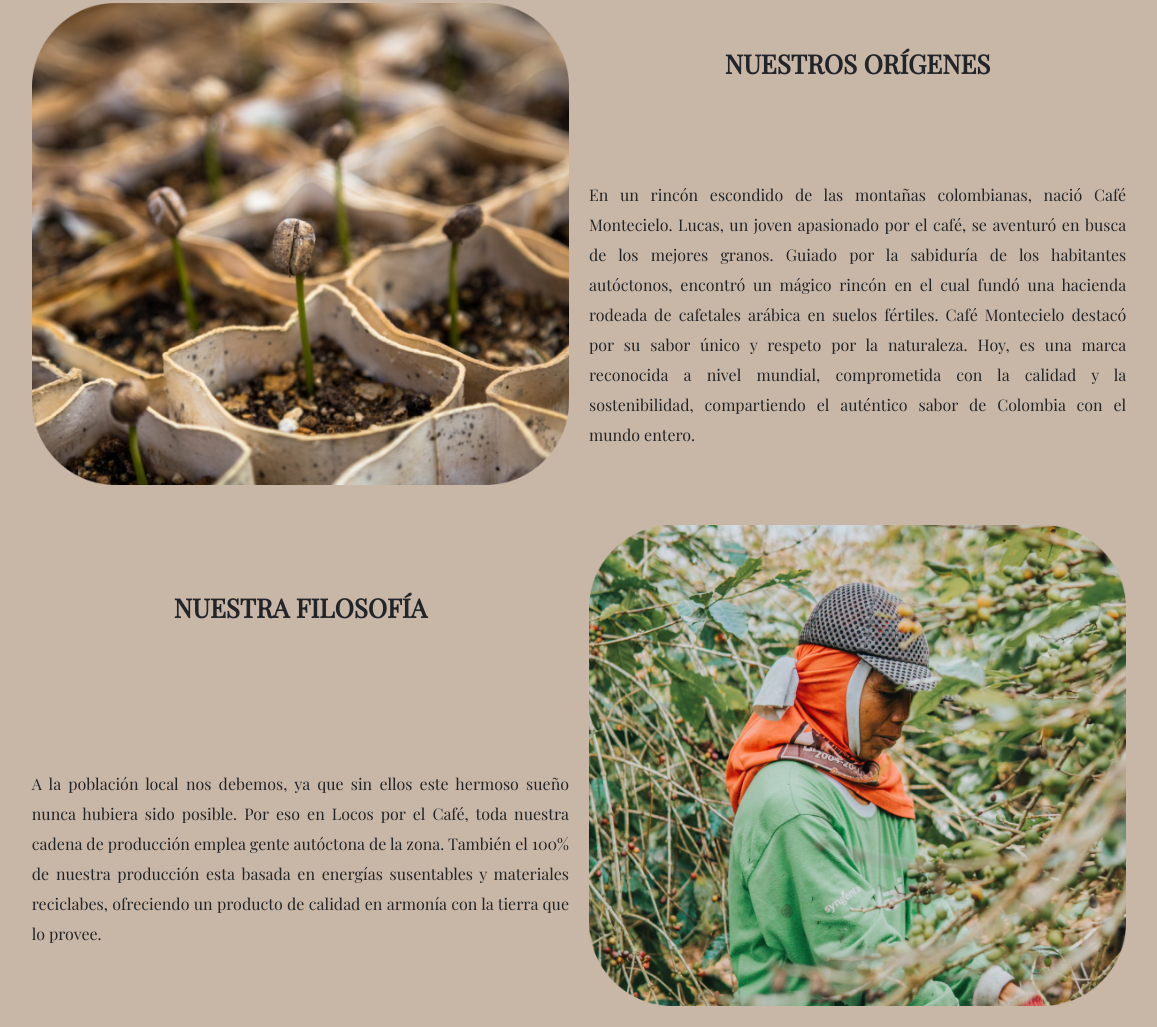
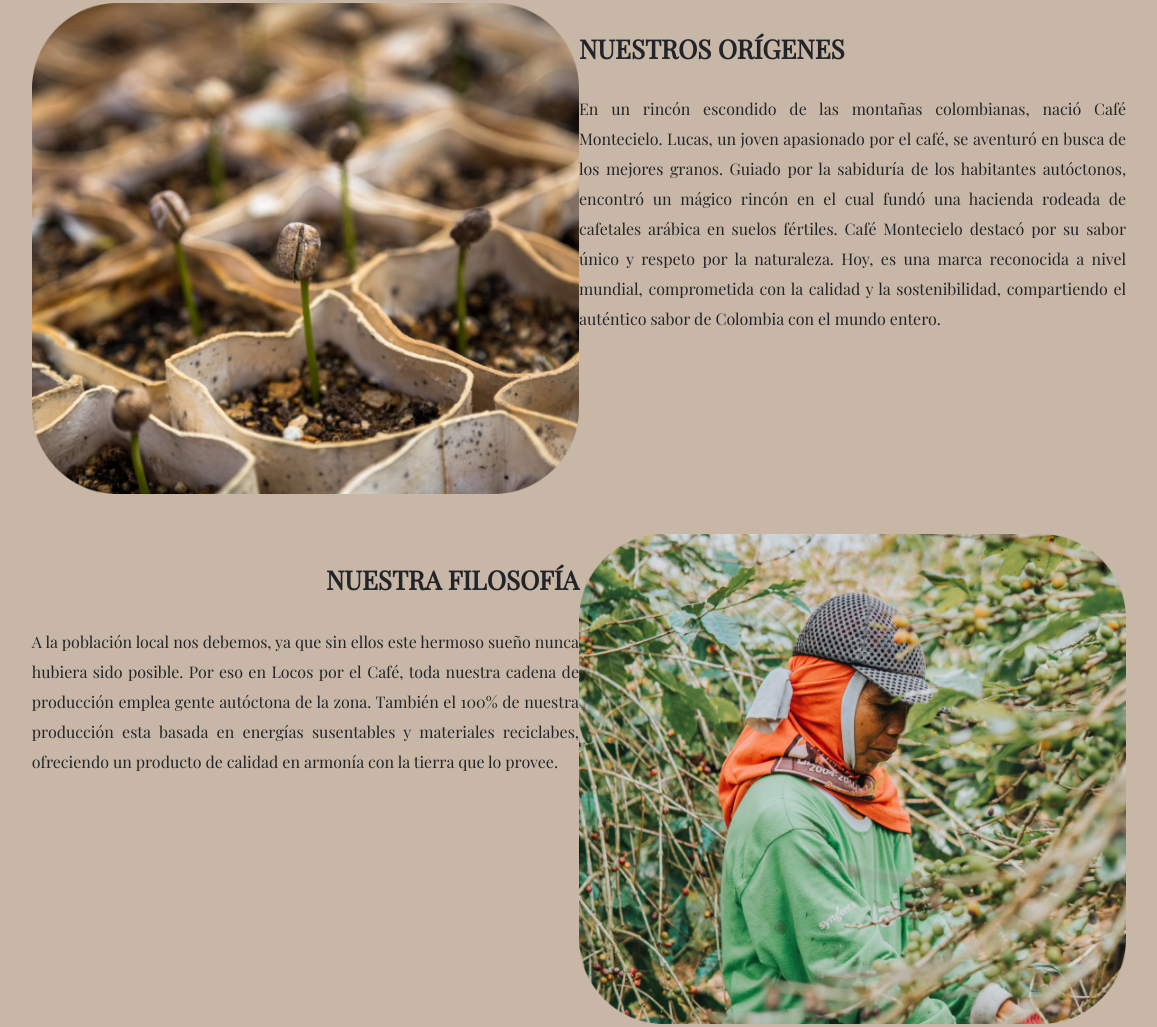
Before and after one commit to Lidbetan/coffeStore-comision39385, a website: page pages/nosotros.html in a window 1536 px wide. Shown: the part 243-1270 px from the top of the page, without its empty margins (189-1346 px from the left). Drawn offline with nearby package versions, Linux system fonts and the light colour scheme.

Commit message:
cambie estilos en el grid de nosotros.html

```diff
--- a/scss/layout/pages/_contacto.scss
+++ b/scss/layout/pages/_contacto.scss
@@ -64,8 +64,7 @@
                         div.input.submit{
                             text-align: center;
                             input{
-
-                                color:$marron;
+                                @extend.boton-agregar-carrito;
                             }
                         }
 
--- a/scss/mq/_mq-1024.scss
+++ b/scss/mq/_mq-1024.scss
@@ -68,10 +68,9 @@
 main.nosotros {
     @media (min-width:1024px) {
         section {
-
             div.origenes {
-                @include grid(repeat(2, 1fr), (2, 1fr), center, center, center, none);
-                gap: 2rem;
+                @include grid(repeat(2, 1fr), repeat (3, 1fr), center, start, start, none);
+                gap:2rem;
 
                 h2 {
                     grid-column: 2 / 3;
@@ -80,18 +79,21 @@
 
                 div.origenes-img {
                     grid-column: 1 / 2;
-                    grid-row: 1 / 3;
+                    grid-row: 1 / 4;
                 }
 
                 div.origenes-p {
                     grid-column: 2 / 3;
-                    grid-row: 2 / 3;
+                    grid-row: 2 / 4;
+                    p{
+                        margin-top:-7rem;
+                    }
                 }
             }
 
             div.filosofia {
-                @include grid(repeat(2, 1fr), (2, 1fr), center, center, center, none);
-                gap: 2rem;
+                @include grid(repeat(2, 1fr), repeat(3, 1fr), center, end, start, none);
+                gap:2rem;
 
                 h2 {
                     grid-column: 1 / 2;
@@ -100,16 +102,21 @@
 
                 div.filosofia-img {
                     grid-column: 2 / 3;
-                    grid-row: 1 / 3;
+                    grid-row: 1 / 4;
                 }
 
                 div.filosofia-p {
                     grid-column: 1 / 2;
-                    grid-row: 2 / 3;
+                    grid-row: 2 / 4;
+                    p{
+                        margin-top:-7rem;
+                    }
+
                 }
             }
         }
     }
+
 }
 
 /**#Productos**/
--- a/scss/mq/_mq-1440.scss
+++ b/scss/mq/_mq-1440.scss
@@ -16,9 +16,8 @@
     @media (min-width:1440px) {
         section {
             div.origenes {
-                @include grid(repeat(2, 1fr), (2, 1fr), center, center, center, none);
-                gap: 2rem;
-
+                @include grid(repeat(2, 1fr), repeat (3, 1fr), center, start, start, none);
+                gap:0;
                 h2 {
                     grid-column: 2 / 3;
                     grid-row: 1 / 2;
@@ -26,18 +25,21 @@
 
                 div.origenes-img {
                     grid-column: 1 / 2;
-                    grid-row: 1 / 3;
+                    grid-row: 1 / 4;
                 }
 
                 div.origenes-p {
                     grid-column: 2 / 3;
-                    grid-row: 2 / 3;
+                    grid-row: 2 / 4;
+                    p{
+                        margin-top:-7rem;
+                    }
                 }
             }
 
             div.filosofia {
-                @include grid(repeat(2, 1fr), (2, 1fr), center, center, center, none);
-                gap: 2rem;
+                @include grid(repeat(2, 1fr), repeat(3, 1fr), center, end, start, none);
+                gap:0;
 
                 h2 {
                     grid-column: 1 / 2;
@@ -46,12 +48,16 @@
 
                 div.filosofia-img {
                     grid-column: 2 / 3;
-                    grid-row: 1 / 3;
+                    grid-row: 1 / 4;
                 }
 
                 div.filosofia-p {
                     grid-column: 1 / 2;
-                    grid-row: 2 / 3;
+                    grid-row: 2 / 4;
+                    p{
+                        margin-top:-7rem;
+                    }
+
                 }
             }
         }
--- a/scss/utilities/_extends.scss
+++ b/scss/utilities/_extends.scss
@@ -6,5 +6,5 @@
     padding: 1rem;
     background-color: #886138;
     color: $base;
-    border-radius: 5px;
+    border-radius: 1rem;
 }
```
Also changed, not shown: css/styles.css, 1 other file.
